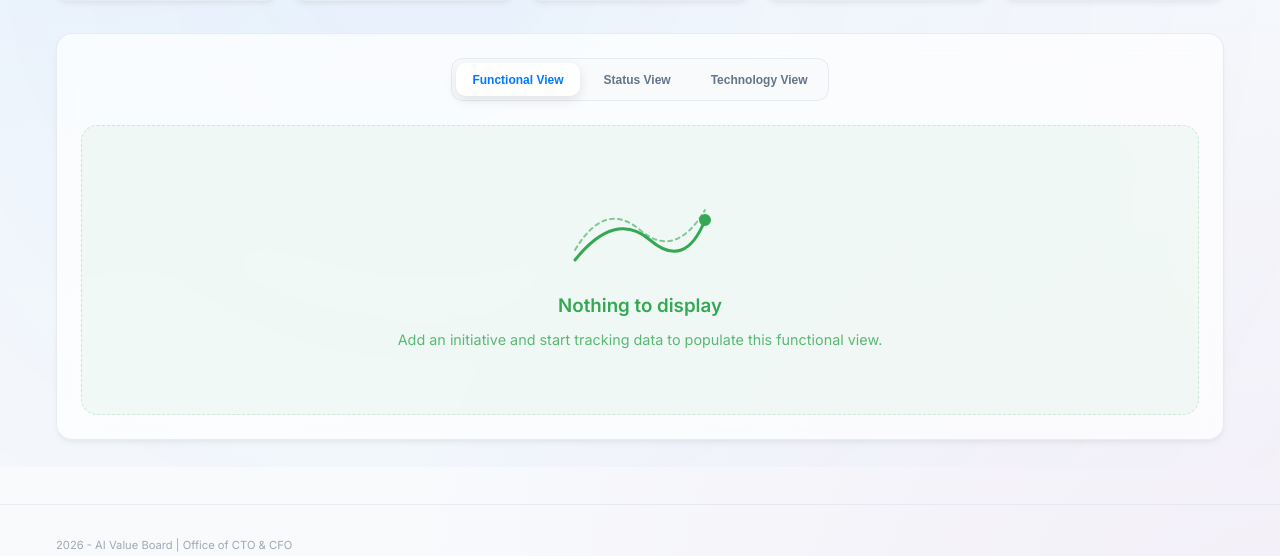
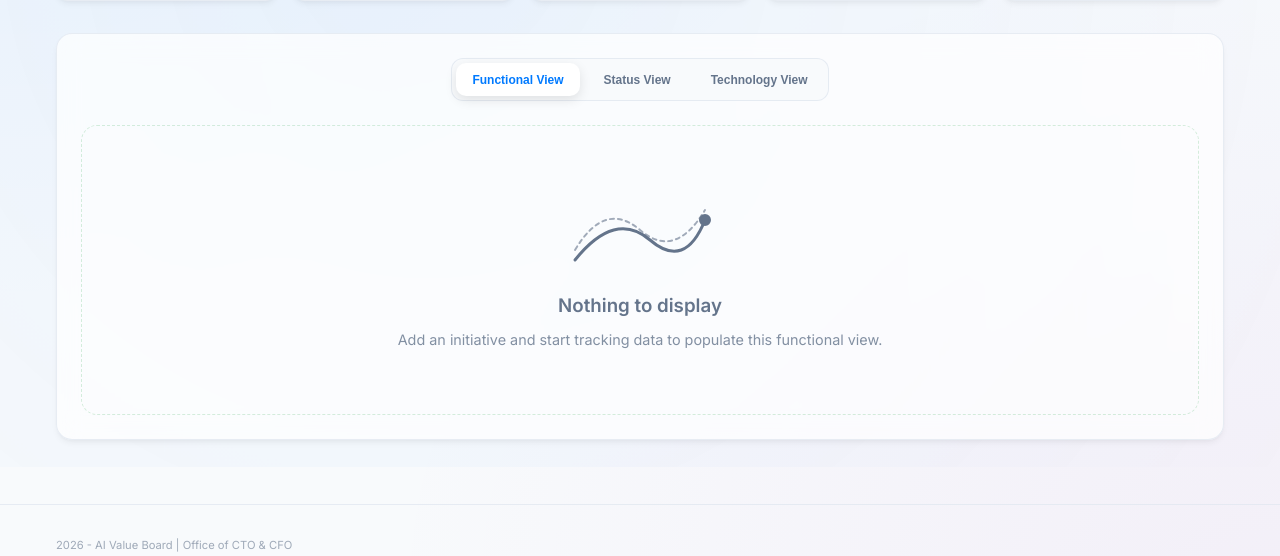
Before and after one commit to vhpatel73/dote, a Django app: page / in a window 1280 px wide. Shown: the part 333-889 px from the top of the page. Run offline with Django 4.2, Linux system fonts and the light colour scheme; data that the repository does not hold is empty.

Commit message:
Update colors for empty state artwork in Dashboard

```diff
--- a/templates/initiatives/dashboard.html
+++ b/templates/initiatives/dashboard.html
@@ -298,7 +298,7 @@
         </div>
         {% else %}
         <div
-            style="width: 100%; text-align: center; padding: 4rem 2rem; border-radius: 16px; background: rgba(52, 168, 83, 0.05); color: #34A853; border: 1px dashed rgba(52, 168, 83, 0.2);">
+            style="width: 100%; text-align: center; padding: 4rem 2rem; border-radius: 16px; background: var(--bg-secondary); color: var(--text-secondary); border: 1px dashed rgba(52, 168, 83, 0.2);">
             <svg width="150" height="80" viewBox="0 0 150 80"
                 style="margin-bottom: 1rem; stroke: currentColor; fill: none; stroke-width: 2; stroke-linecap: round; stroke-linejoin: round;">
                 <!-- Light green line artwork -->
@@ -357,7 +357,7 @@
         </div>
         {% else %}
         <div
-            style="width: 100%; text-align: center; padding: 4rem 2rem; border-radius: 16px; background: rgba(52, 168, 83, 0.05); color: #34A853; border: 1px dashed rgba(52, 168, 83, 0.2);">
+            style="width: 100%; text-align: center; padding: 4rem 2rem; border-radius: 16px; background: var(--bg-secondary); color: var(--text-secondary); border: 1px dashed rgba(52, 168, 83, 0.2);">
             <svg width="150" height="80" viewBox="0 0 150 80"
                 style="margin-bottom: 1rem; stroke: currentColor; fill: none; stroke-width: 2; stroke-linecap: round; stroke-linejoin: round;">
                 <!-- Light green line artwork -->
@@ -416,7 +416,7 @@
         </div>
         {% else %}
         <div
-            style="width: 100%; text-align: center; padding: 4rem 2rem; border-radius: 16px; background: rgba(52, 168, 83, 0.05); color: #34A853; border: 1px dashed rgba(52, 168, 83, 0.2);">
+            style="width: 100%; text-align: center; padding: 4rem 2rem; border-radius: 16px;    background: var(--bg-secondary); color: var(--text-secondary); border: 1px dashed rgba(52, 168, 83, 0.2);">
             <svg width="150" height="80" viewBox="0 0 150 80"
                 style="margin-bottom: 1rem; stroke: currentColor; fill: none; stroke-width: 2; stroke-linecap: round; stroke-linejoin: round;">
                 <!-- Light green line artwork -->
```
